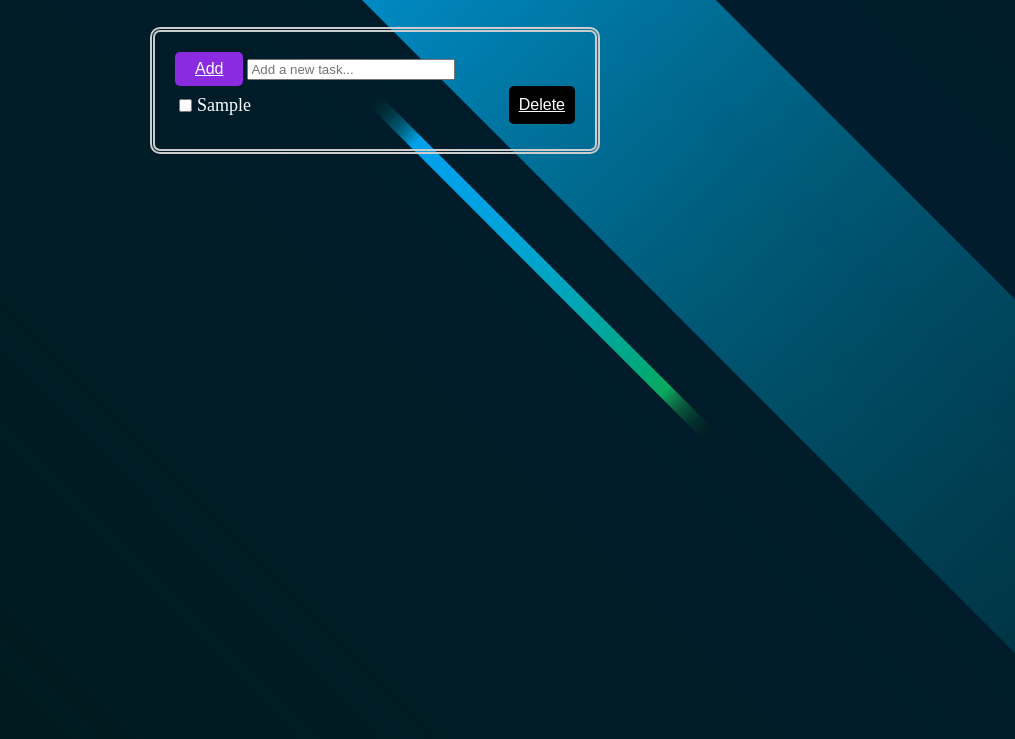
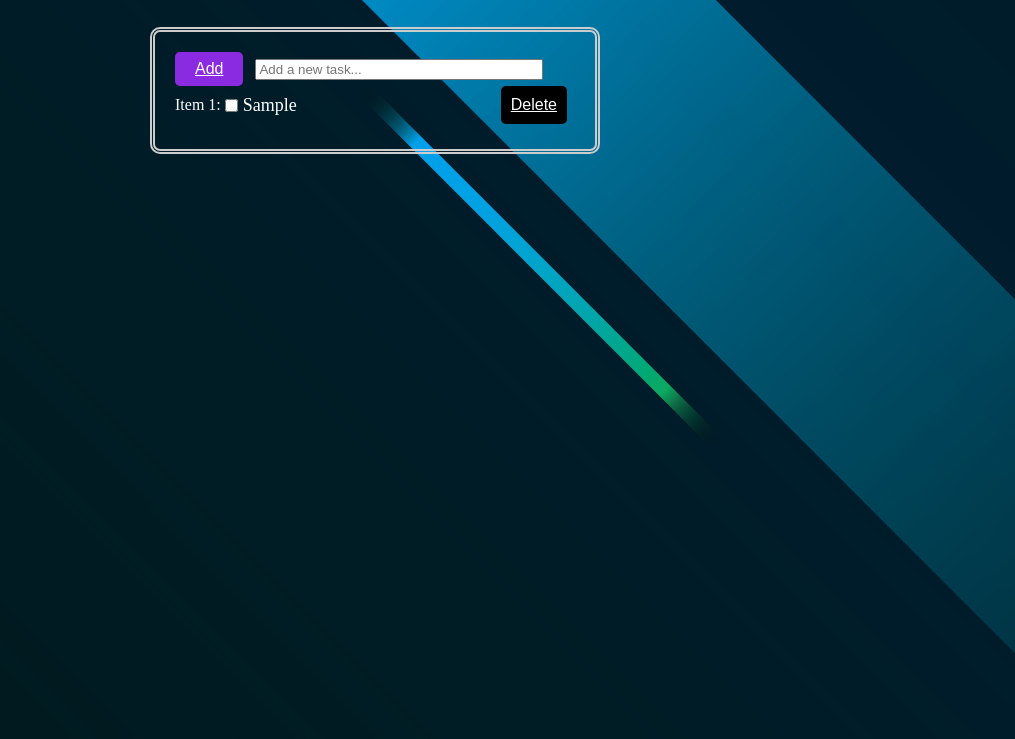
Before and after one commit to jgibb062/HTML-JS-ToDo, a plain HTML site: page index.html in a window 1280 px wide. Both pictures are taken after typing "Sample" into the empty fields and a click on the button "Add". Shown: the part 61-800 px from the top of the page, without its empty margins (265-1280 px from the left). Drawn offline with Linux system fonts and the light colour scheme.

Commit message:
added more css like a counter for the items

```diff
--- a/index.js
+++ b/index.js
@@ -16,7 +16,6 @@ function createTodoItem (text) {
 
     let deleteButton = document.createElement('button');
     deleteButton.textContent = 'Delete';
-
 
     todoItem.appendChild(checkbox);
     todoItem.appendChild(span);
--- a/style.css
+++ b/style.css
@@ -1,6 +1,6 @@
 body {
     font-family: 'Times New Roman', Times, serif;
-    /* background-color: burlywood; */
+    counter-reset: section;
 }
 
 h1 {
@@ -19,7 +19,7 @@ h1 {
 }
 
 .todo-input {
-    width: 50%;
+    width: 70%;
 }
 
 .todo-item {
@@ -36,6 +36,11 @@ h1 {
     color: white;
     font-size: large;
 }
+.todo-item::before {
+    counter-increment: section;
+    content: "Item " counter(section) ": ";
+    color: white;
+}
 
 .todo-item button {
     color: white;
@@ -50,6 +55,7 @@ button {
     border: none;
     border-radius: 5px;
     padding: 2% 5%;
+    margin-right: 2%;
     text-decoration: underline;
     font-size: 16px;
     transition-duration: 0.4s;
```
